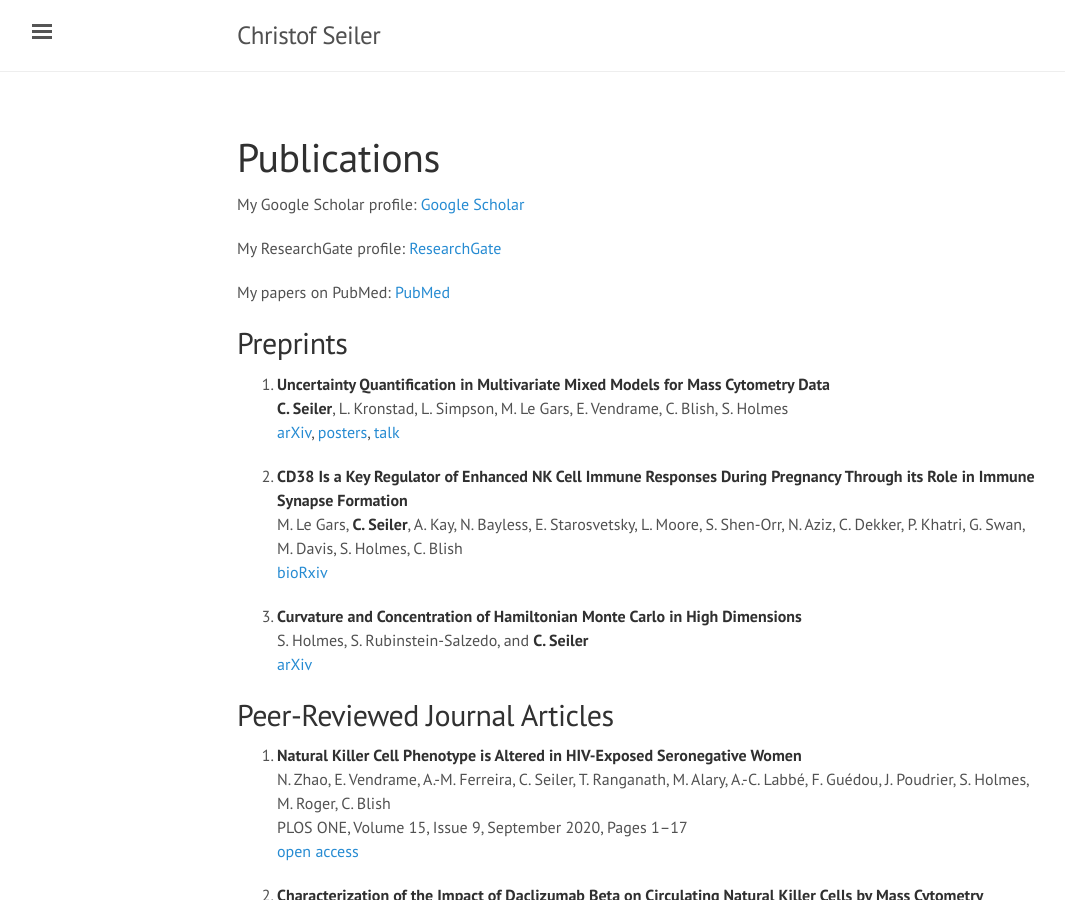
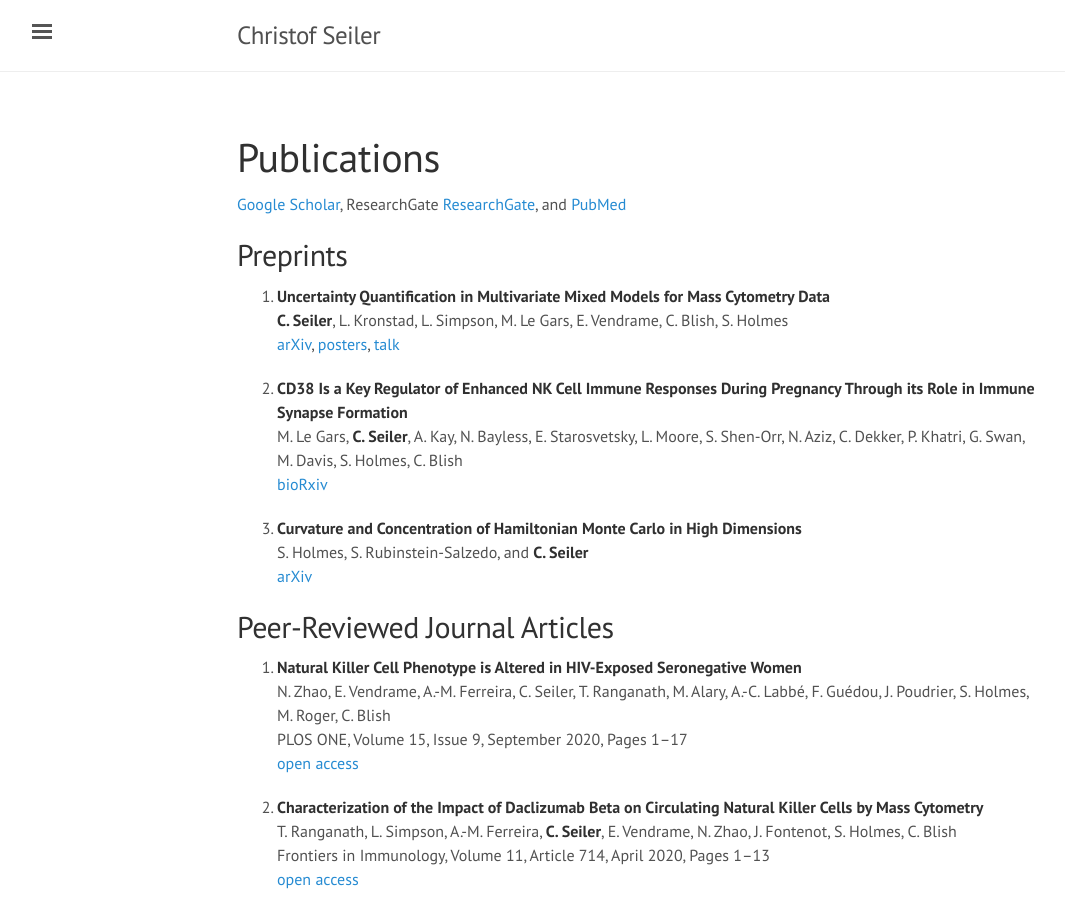
Before and after one commit to ChristofSeiler/ChristofSeiler.github.io, a Jekyll site: the page built from publications.md, in a window 1280 px wide and 900 px high. Shown: the whole window, without its empty margins (3-1068 px from the left). Built offline with Jekyll 4.4.1, drawn with Linux system fonts in a browser that asks for light colours.

Commit message:
simplified

```diff
--- a/publications.md
+++ b/publications.md
@@ -3,11 +3,7 @@ layout: page
 title: Publications
 ---
 
-My Google Scholar profile: [Google Scholar](https://scholar.google.com/citations?user=fxMt84EAAAAJ&hl=en)
-
-My ResearchGate profile: [ResearchGate](https://www.researchgate.net/profile/Christof_Seiler/publications/)
-
-My papers on PubMed: [PubMed](http://www.ncbi.nlm.nih.gov/pubmed?term=christof%20seiler)
+[Google Scholar](https://scholar.google.com/citations?user=fxMt84EAAAAJ&hl=en), ResearchGate [ResearchGate](https://www.researchgate.net/profile/Christof_Seiler/publications/), and [PubMed](http://www.ncbi.nlm.nih.gov/pubmed?term=christof%20seiler)
 
 ## Preprints
 
```
Also changed, not shown: about.md (+1 -3 lines).
